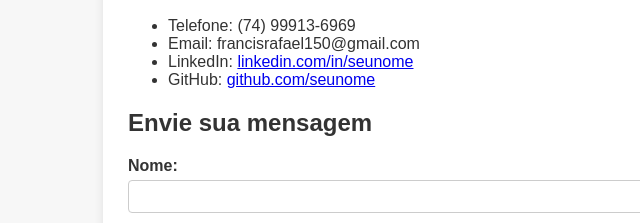
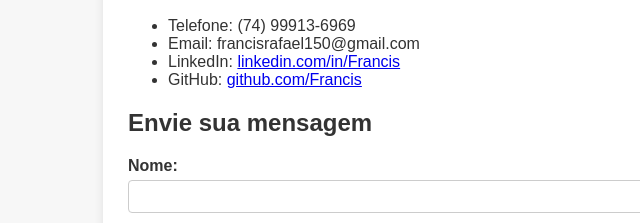
Before and after one commit to Mioroza/portifolio, a plain HTML site: page contato.html in a window 1280 px wide. Shown: the part 204-427 px from the top of the page, 112-752 px from the left. Drawn offline with Linux system fonts and the light colour scheme.

Commit message:
Atualizei a página de contato com meus dados e formulário

```diff
--- a/contato.html
+++ b/contato.html
@@ -23,8 +23,8 @@
       <ul>
         <li>Telefone: (74) 99913-6969</li>
         <li>Email: francisrafael150@gmail.com</li>
-        <li>LinkedIn: <a href="https://www.linkedin.com/in/francis-rafael-4328142b8/" target="_blank">linkedin.com/in/seunome</a></li>
-        <li>GitHub: <a href="https://github.com/Mioroza/" target="_blank">github.com/seunome</a></li>
+        <li>LinkedIn: <a href="https://www.linkedin.com/in/francis-rafael-4328142b8/" target="_blank">linkedin.com/in/Francis</a></li>
+        <li>GitHub: <a href="https://github.com/Mioroza/" target="_blank">github.com/Francis</a></li>
       </ul>
     </section>
 
```
